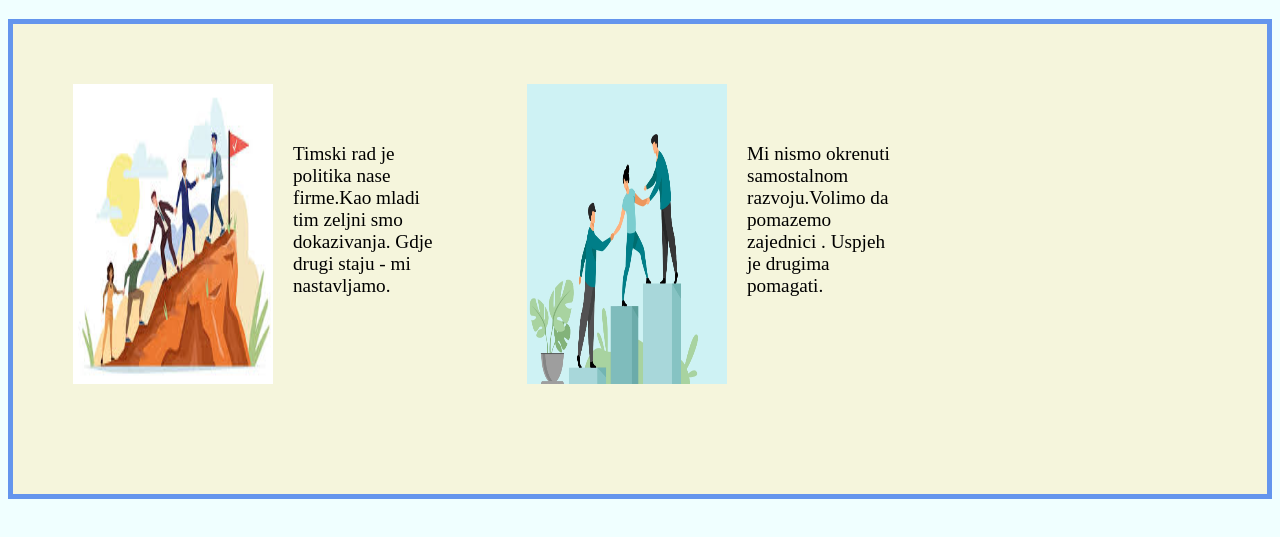
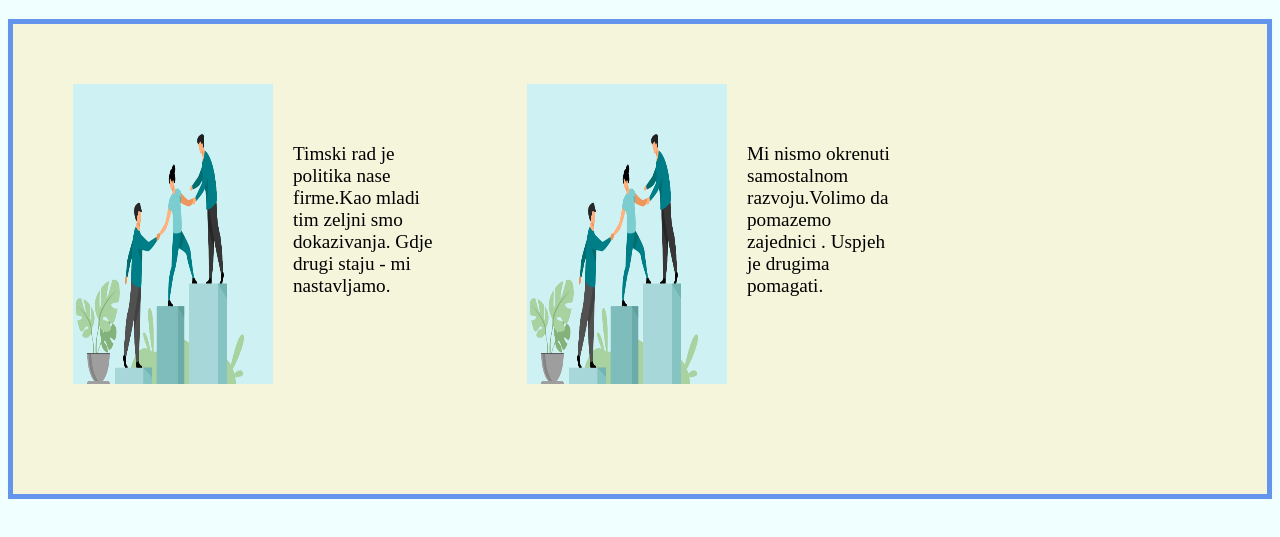
Before and after one commit to Nikicode1/agen, a plain HTML site: page index.html in a window 1280 px wide. Shown: the part 61-598 px from the top of the page. Drawn offline with Linux system fonts and the light colour scheme.

Commit message:
Update index.html

```diff
--- a/index.html
+++ b/index.html
@@ -97,7 +97,7 @@
     <h1>Vi zamislite . Mi dizajniramo</h1>
     <div class="a">
         <div class="b">
-            <img src="./slike/harmonija.jpeg" alt="ljudi">
+            <img src="slike/zajedno.webp" alt="ljudi">
             <p>Timski rad je politika nase firme.Kao mladi tim zeljni smo dokazivanja. Gdje drugi staju - mi nastavljamo.</h2>
         </div>
         <div class="c">
```
